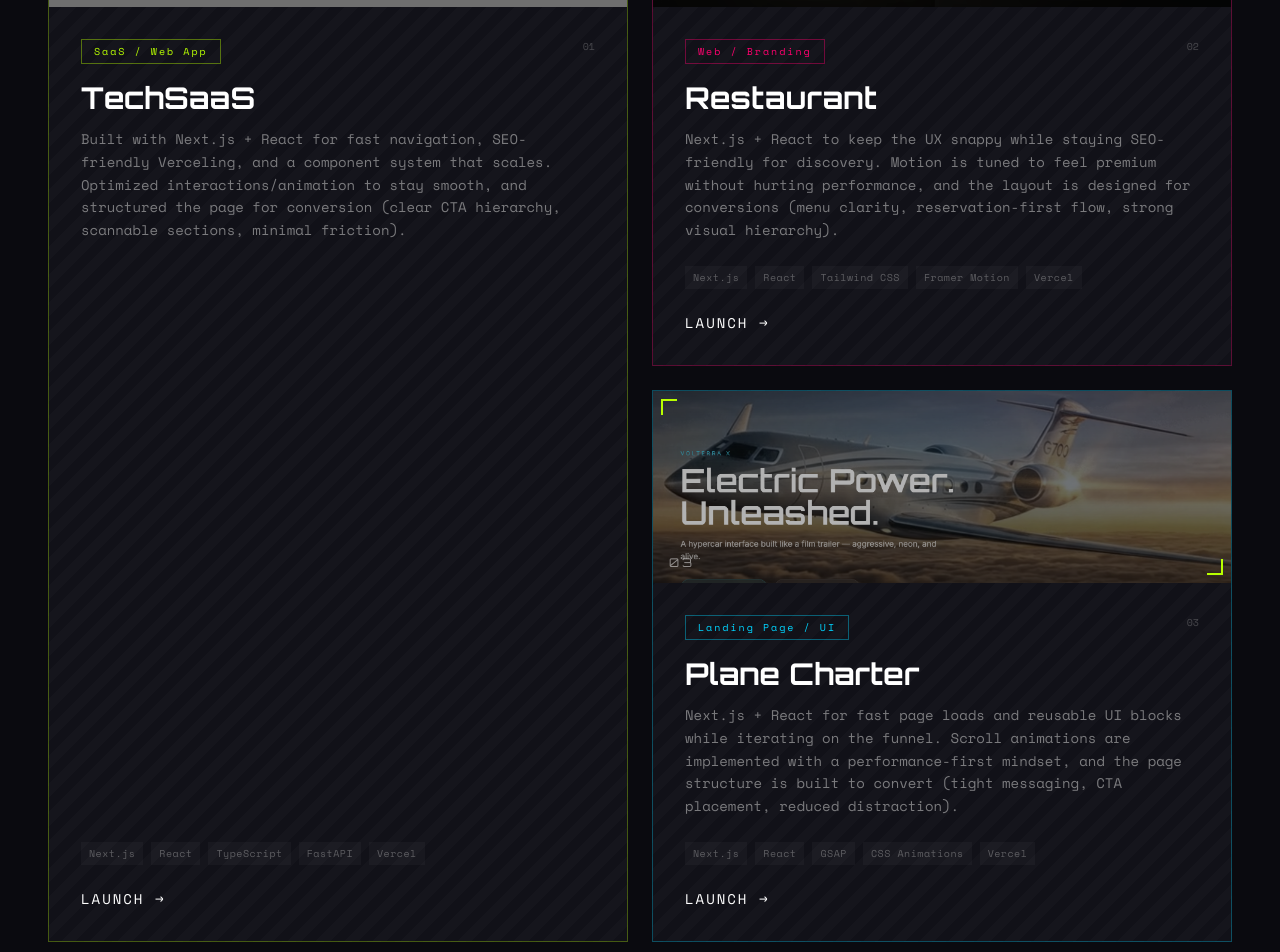
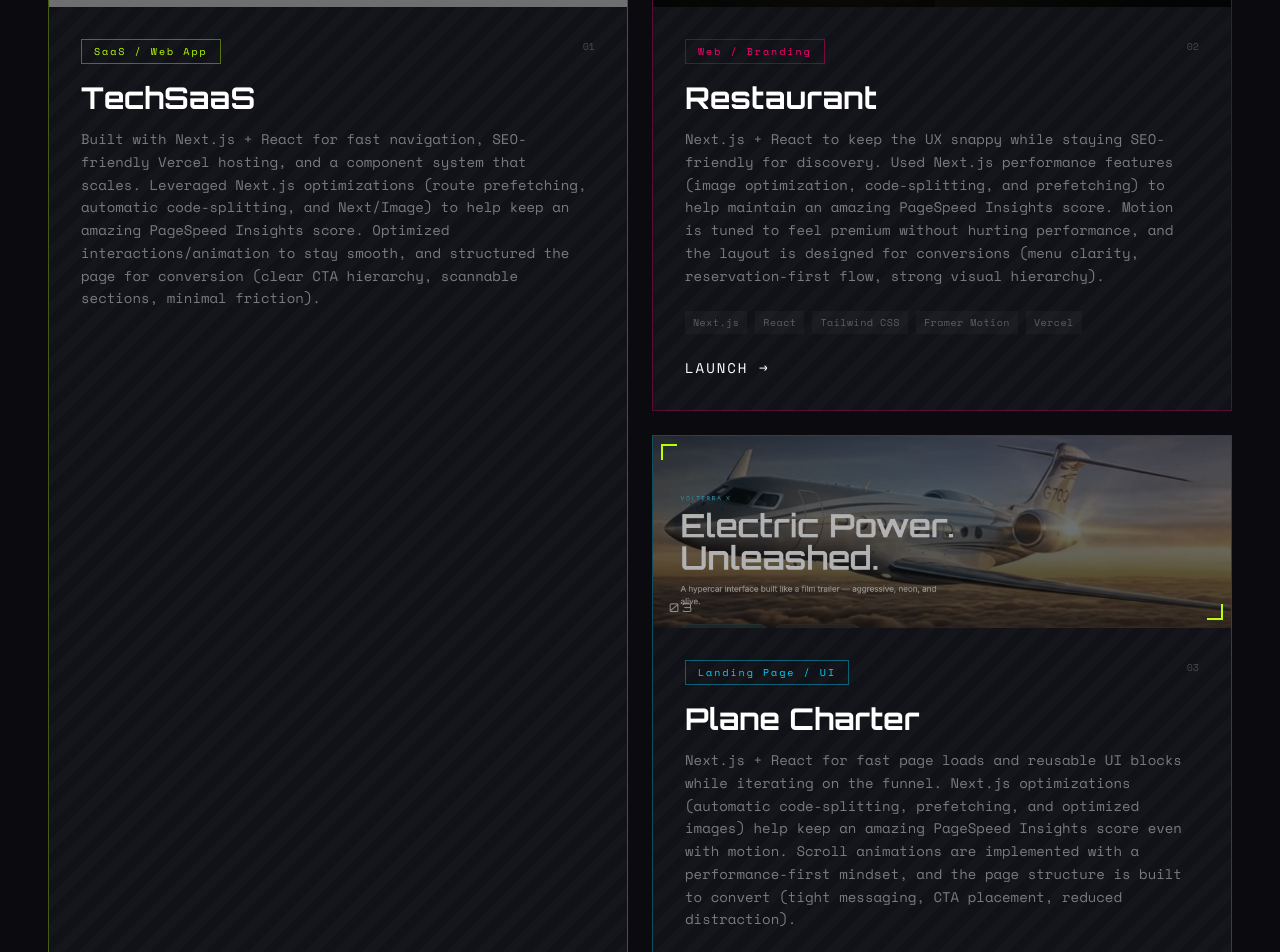
Before and after one commit to brentjustine00/BrentFolio, a Next.js app: page / in a window 1280 px wide. Shown: the part 3940-4892 px from the top of the page. Built offline with nearby package versions, Linux system fonts and the light colour scheme; grey boxes are pictures that could not be loaded.

Commit message:
Final Commit

```diff
--- a/src/components/Projects.tsx
+++ b/src/components/Projects.tsx
@@ -9,7 +9,7 @@ const PROJECTS = [
     num: "01",
     name: "TechSaaS",
     category: "SaaS / Web App",
-    desc: "Built with Next.js + React for fast navigation, SEO-friendly Verceling, and a component system that scales. Optimized interactions/animation to stay smooth, and structured the page for conversion (clear CTA hierarchy, scannable sections, minimal friction).",
+    desc: "Built with Next.js + React for fast navigation, SEO-friendly Vercel hosting, and a component system that scales. Leveraged Next.js optimizations (route prefetching, automatic code-splitting, and Next/Image) to help keep an amazing PageSpeed Insights score. Optimized interactions/animation to stay smooth, and structured the page for conversion (clear CTA hierarchy, scannable sections, minimal friction).",
     tech: ["Next.js", "React", "TypeScript", "FastAPI", "Vercel"],
     href: "https://veltrix-zeta-ten.vercel.app/",
     accent: "lime",
@@ -19,7 +19,7 @@ const PROJECTS = [
     num: "02",
     name: "Restaurant",
     category: "Web / Branding",
-    desc: "Next.js + React to keep the UX snappy while staying SEO-friendly for discovery. Motion is tuned to feel premium without hurting performance, and the layout is designed for conversions (menu clarity, reservation-first flow, strong visual hierarchy).",
+    desc: "Next.js + React to keep the UX snappy while staying SEO-friendly for discovery. Used Next.js performance features (image optimization, code-splitting, and prefetching) to help maintain an amazing PageSpeed Insights score. Motion is tuned to feel premium without hurting performance, and the layout is designed for conversions (menu clarity, reservation-first flow, strong visual hierarchy).",
     tech: ["Next.js", "React", "Tailwind CSS", "Framer Motion", "Vercel"],
     href: "https://aether-mu-eight.vercel.app/",
     accent: "magenta",
@@ -29,7 +29,7 @@ const PROJECTS = [
     num: "03",
     name: "Plane Charter",
     category: "Landing Page / UI",
-    desc: "Next.js + React for fast page loads and reusable UI blocks while iterating on the funnel. Scroll animations are implemented with a performance-first mindset, and the page structure is built to convert (tight messaging, CTA placement, reduced distraction).",
+    desc: "Next.js + React for fast page loads and reusable UI blocks while iterating on the funnel. Next.js optimizations (automatic code-splitting, prefetching, and optimized images) help keep an amazing PageSpeed Insights score even with motion. Scroll animations are implemented with a performance-first mindset, and the page structure is built to convert (tight messaging, CTA placement, reduced distraction).",
     tech: ["Next.js", "React", "GSAP", "CSS Animations", "Vercel"],
     href: "https://volterra-jet.vercel.app/",
     accent: "ice",
```
